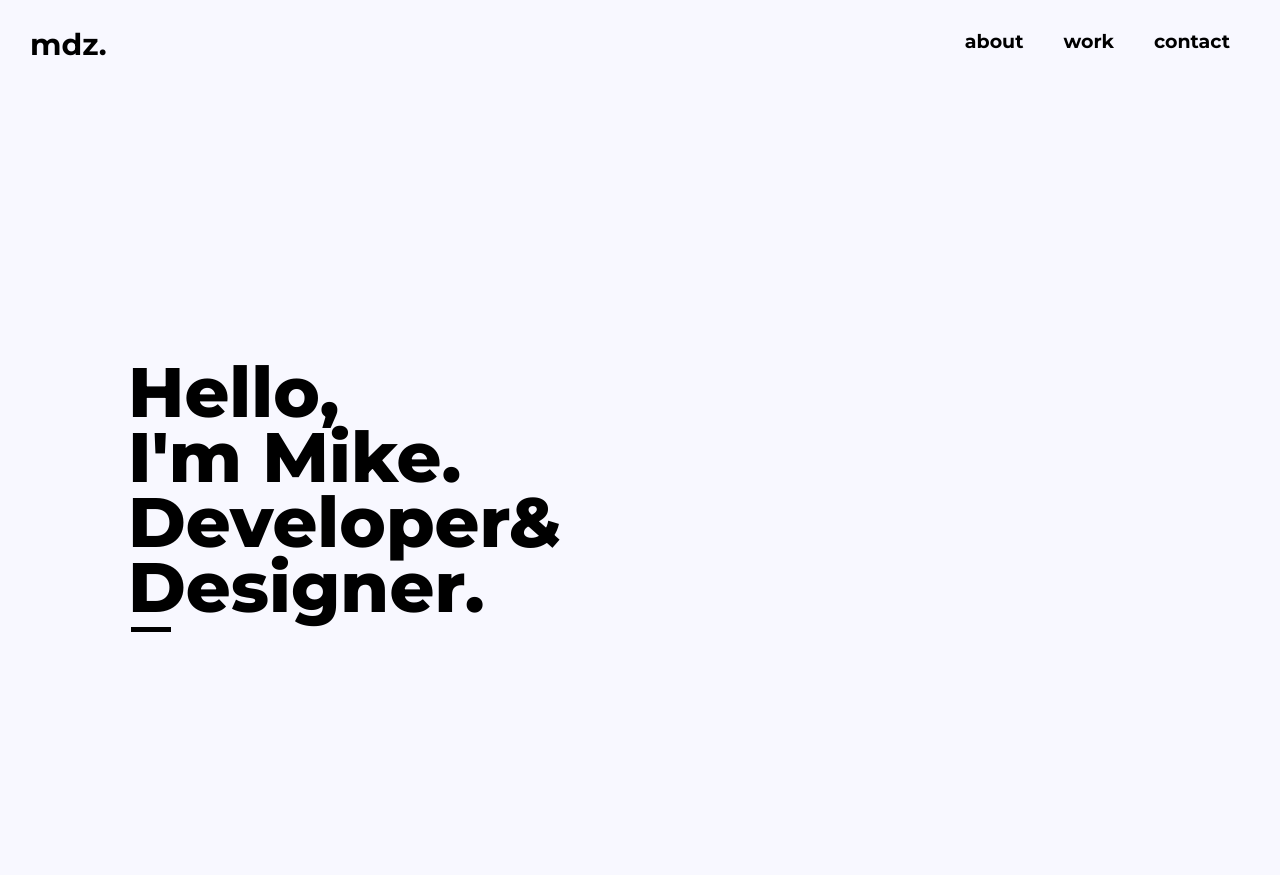
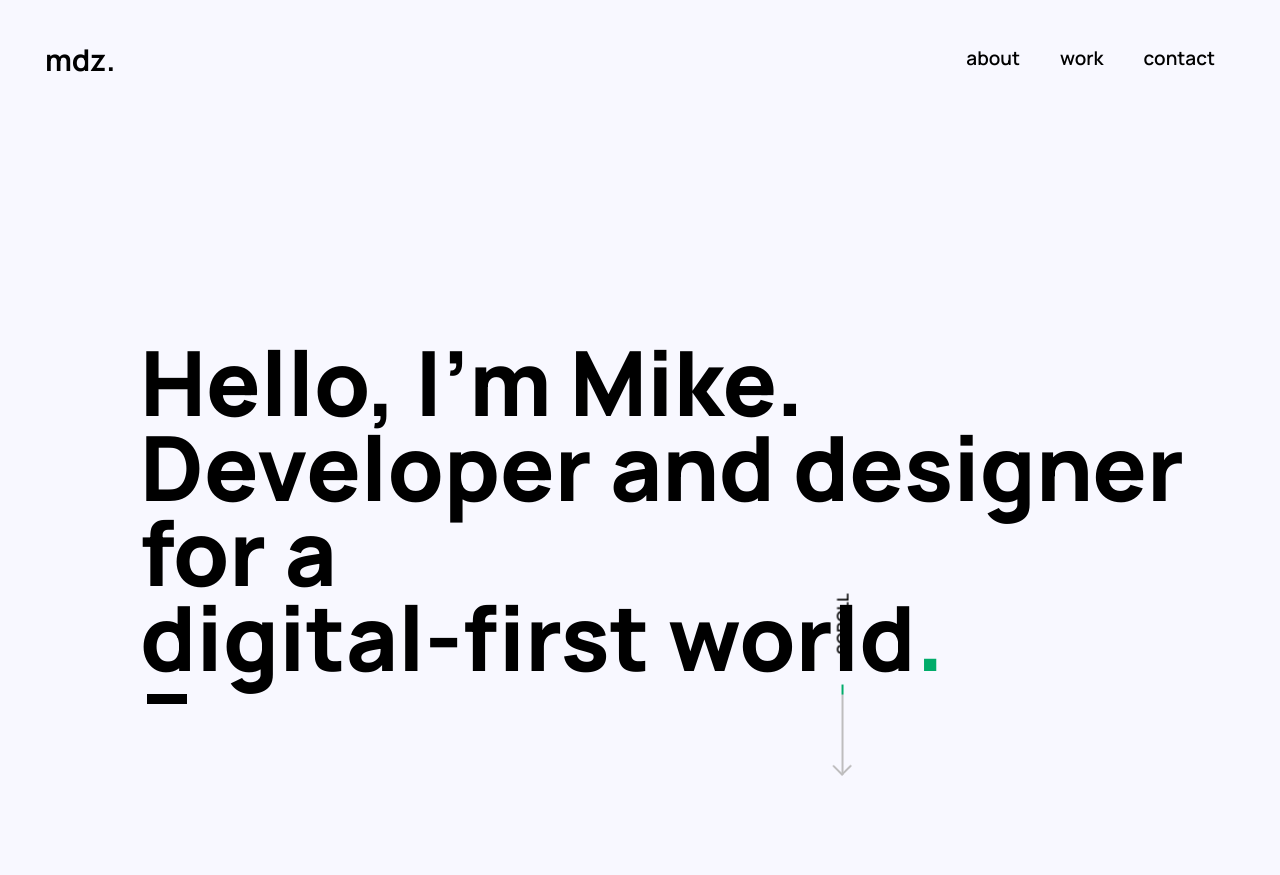
Before and after one commit to Mike-David/Portfolio-Final, a plain HTML site: page index.html in a window 1280 px wide. Before the commit the page ends 800 px from the top, so only its background shows below. Drawn offline with nearby package versions, Linux system fonts and the light colour scheme.

Commit message:
new-font

```diff
--- a/index.html
+++ b/index.html
@@ -7,6 +7,7 @@
         <meta http-equiv="X-UA-Compatible" content="ie=edge">
         <link rel="stylesheet" href="resources/style.css">
         <script src="https://cdnjs.cloudflare.com/ajax/libs/jquery/3.3.1/jquery.js"></script>
+        <link href="https://fonts.googleapis.com/css2?family=Manrope:wght@300;400;500;600;700;800&display=swap" rel="stylesheet">
         <link href="https://fonts.googleapis.com/css2?family=Montserrat:wght@300;400;500;700;800;900&display=swap" rel="stylesheet">
         <link rel="stylesheet" href="https://use.fontawesome.com/releases/v5.3.1/css/all.css" integrity="sha384-mzrmE5qonljUremFsqc01SB46JvROS7bZs3IO2EmfFsd15uHvIt+Y8vEf7N7fWAU" crossorigin="anonymous">
         <script src="https://kit.fontawesome.com/b8bb324a2e.js"></script>
@@ -36,12 +37,25 @@
       </nav>
       <!-- text -->
       <div class="text__container">
-        <h2 class="homepage_text">Hello,</h1>
-          <h2 class="homepage_text">I'm Mike.</h1>
-          <h2 class="homepage_text">Developer& </h2>
-          <h2 class="homepage_text">Designer.</h2>
-        <hr>
+        <h2 class="homepage_text">Hello, I'm Mike.</h2>
+          <h2 class="homepage_text">Developer and designer for a</h2>
+          <h2 class="homepage_text">digital-first world<span class="period">.</span></h2>
+          <hr>
       </div>
+      <div class="image_container">
+              <a class="link" href="#">
+          <span class="link__arrow">
+            <span></span>
+            <span></span>
+          </span>
+          <span class="link__line"></span>
+          <span class="link__text">Scroll</span>
+        </a>
+
+      </div>
+
+
+
 
   </div>
 
--- a/resources/style.css
+++ b/resources/style.css
@@ -1,3 +1,4 @@
+/* Global Styles */
 * {
     box-sizing: border-box;
     margin: 0;
@@ -6,13 +7,21 @@
 
 html {
     background-color: #f8f8ff;
+    margin: 15px;
+
 }
 
 li {
-    font-family: 'Montserrat', sans-serif;
+    font-family: 'Manrope', sans-serif;
     list-style: none;
     text-transform: uppercase;
 }
+
+.period {
+   color: #01ac6a;
+}
+
+
 /* Navigation Flexbox */
 nav {
     display: flex;
@@ -42,7 +51,7 @@ nav {
   /* end navigation flexbox */
 
 .logo {
-    font-family: 'Montserrat', sans-serif;
+    font-family: 'Manrope', sans-serif;
     color: black;
     font-size: 30px;
     font-weight: bold;
@@ -62,7 +71,7 @@ nav {
     text-transform: lowercase;
     color: black;
     text-decoration: none;
-    font-family: 'Montserrat', sans-serif;
+    font-family: 'Manrope', sans-serif;
     margin: 20px;
 }
 
@@ -99,28 +108,29 @@ nav {
 
 .text__container {
     position: absolute;
-    top:50%;
+    top:45%;
     left: 10%;
 
 
 }
 
 hr {
-    height: 5px;
+    height: 10px;
     background: black;
     border: none;
     width: 40px;
-    margin-top: 7px;
-    margin-left: 3px;
+    margin-top: 15px;
+    margin-left: 7px;
 }
 
 
 .homepage_text {
     color: black;
-    font-family: Montserrat, sans-serif;
-    font-size: 70px;
-    font-weight: 750;
-    line-height: 65px;
+    font-family: 'Manrope', sans-serif;
+    font-size: 90px;
+    font-weight: 800;
+    line-height: 85px;
+
 }
 
 .homepage_subtext {
@@ -131,14 +141,18 @@ hr {
     line-height: 65px;
 }
 
-.image__container {
-    height: 100%;
-    margin: 0 auto;
-    text-align: center;
+.image_container {
+    height: 500px;
+    width: 400px;
+    position: absolute;
+    top: 50%;
+   right: 10%;
+
 }
 
-.image__container img {
-    height: 80vh;
+.image_container img {
+    height: 100%;
+    width: 100%;
     margin: 0 auto;
     text-align: center;
 }
@@ -161,3 +175,90 @@ hr {
     transform: rotate(-90deg);
     position: absolute;
 }
+
+/* Down Arrow */
+.link {
+    display: inline-flex;
+    align-items: center;
+    padding: 5px;
+    text-decoration: none;
+    transform: rotate(-90deg) translate3d(-300px, 0, 0);
+  }
+  .link__arrow {
+    display: inline-flex;
+  }
+  .link__arrow span {
+    position: relative;
+    width: 14px;
+    height: 2px;
+    border-radius: 2px;
+    overflow: hidden;
+    background: #BEBDBE;
+    z-index: 2;
+  }
+  .link__arrow span:nth-child(1) {
+    transform-origin: left bottom;
+    transform: rotate(45deg) translate3d(8px, -10px, 0);
+  }
+  .link__arrow span:nth-child(2) {
+    transform-origin: left bottom;
+    transform: rotate(-45deg);
+  }
+  .link__arrow span:after {
+    content: '';
+    display: block;
+    position: absolute;
+    left: 0;
+    width: 0;
+    height: 2px;
+    background: #01ac6a;
+  }
+  .link__line {
+    position: relative;
+    margin-left: -14px;
+    margin-right: 30px;
+    width: 90px;
+    height: 2px;
+    background: #BEBDBE;
+    overflow: hidden;
+    z-index: 1;
+  }
+  .link__line:after {
+    content: '';
+    display: block;
+    position: absolute;
+    left: 80px;
+    width: 70px;
+    height: 2px;
+    background: #01ac6a;
+  }
+  .link__text {
+    color: #000;
+    font-family: 'Manrope', sans-serif;
+    font-weight: 600;
+    font-size: 16px;
+    text-transform: uppercase;
+  }
+  .link:hover .link__line:after {
+    animation: animation-line 1.5s forwards;
+  }
+  .link:hover .link__arrow span:after {
+    animation: animation-arrow 1.5s forwards;
+    animation-delay: 1s;
+  }
+  @keyframes animation-line {
+    0% {
+      left: 80px;
+    }
+    100% {
+      left: 0;
+    }
+  }
+  @keyframes animation-arrow {
+    0% {
+      width: 0;
+    }
+    100% {
+      width: 100%;
+    }
+  }
```
